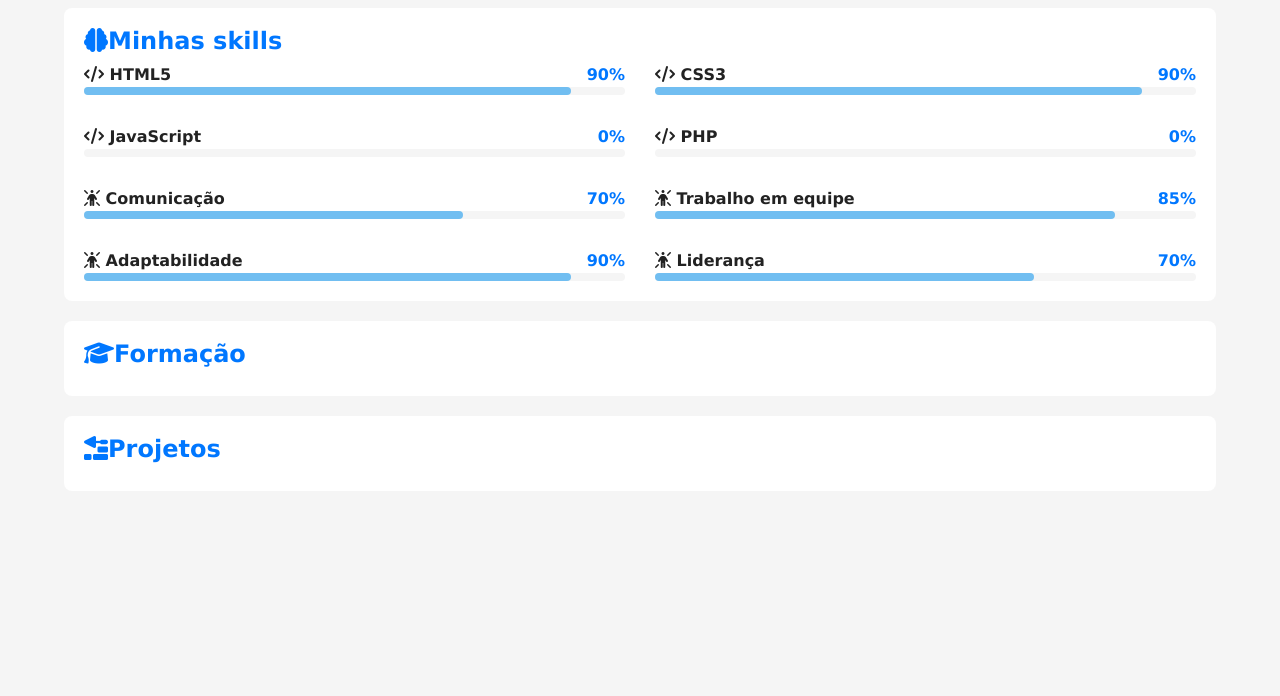
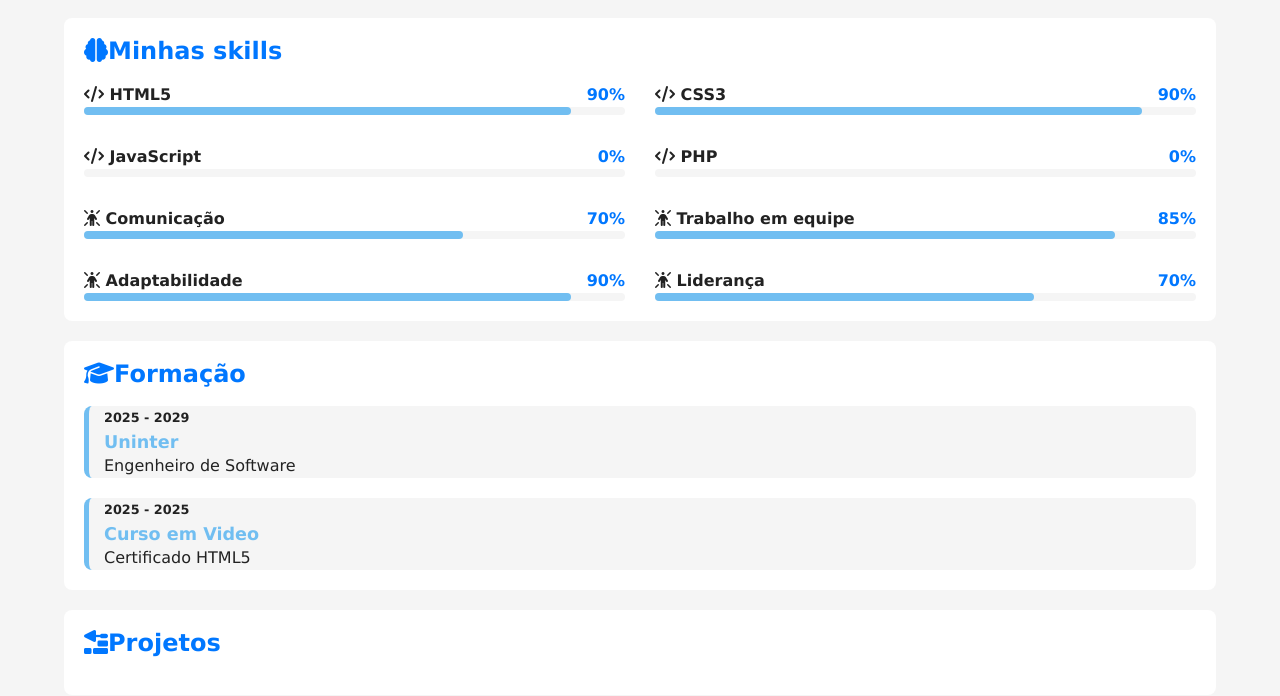
Before and after one commit to gustavolimaferreira/projeto-portfolio, a plain HTML site: page index.html in a window 1280 px wide. Shown: the part 1210-1906 px from the top of the page. Before the commit the page ends 1721 px from the top, so only its background shows below. Drawn offline with nearby package versions, Linux system fonts and the light colour scheme; a script that the page names is missing.

Commit message:
area de formações

```diff
--- a/estilos/style.css
+++ b/estilos/style.css
@@ -124,7 +124,7 @@ article {
 
 article h2 {
   color: var(--destaque);
-  margin-bottom: 10px;
+  margin-bottom: 20px;
 }
 
 .video-container {
@@ -178,6 +178,37 @@ article h2 {
   border-radius: 4px;
 }
 
+#formacao-container {
+  display: flex;
+  flex-direction: column;
+  gap: 20px;
+}
+
+#formacao-container .curso {
+  background-color: var(--fundo-principal);
+  border-radius: 8px;
+  border-left: 5px solid var(--destaque-inverso);
+  padding-left: 15px;
+  transition: border-width 0.5s, border-color 0.5s;
+}
+
+#formacao-container .curso:hover {
+  border-width: 15px;
+  border-color: var(--destaque);
+  cursor: pointer;
+}
+
+#formacao-container .periodo {
+  font-size: 0.8em;
+  font-weight: bold;
+  color: var(--texto);
+}
+
+#formacao-container .instituicao {
+  color: var(--destaque-inverso);
+  font-size: 1.1em;
+}
+
 @media screen and (min-width: 768px) {
   #skill-container {
     grid-template-columns: 1fr 1fr;
--- a/index.html
+++ b/index.html
@@ -181,6 +181,23 @@
 
             <article id="formacao">
                 <h2><i class="fa-solid fa-graduation-cap"></i>Formação</h2>
+
+                <div id="formacao-container">
+                    <div class="curso">
+                        <p class="periodo">2025 - 2029</p>
+                        <h3 class="instituicao">Uninter</h3>
+                        <p class="titulacao">Engenheiro de Software</p>
+                    </div>
+
+                    <div class="curso">
+                        <p class="periodo">2025 - 2025</p>
+                        <h3 class="instituicao">Curso em Video</h3>
+                        <p class="titulacao">Certificado HTML5</p>
+                    </div>
+
+
+                </div>
+
             </article> <!-- Fim do article#formacao -->
 
             <article id="projetos">
```
